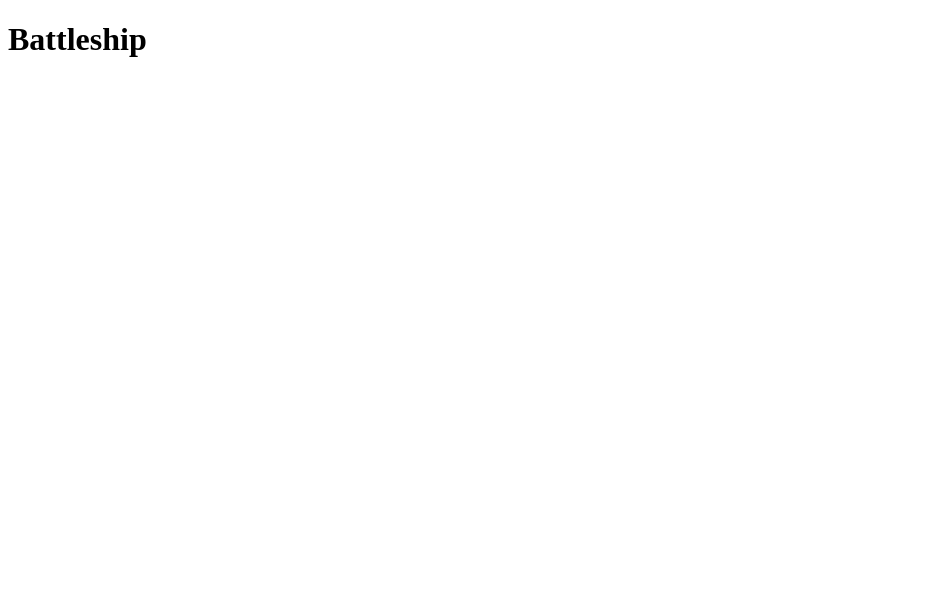
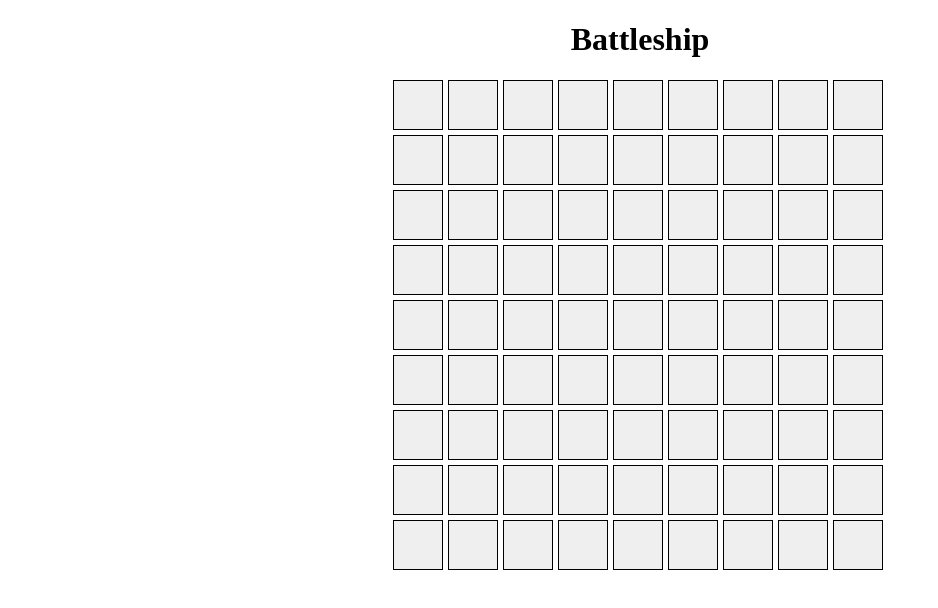
Before and after one commit to James-Jon27/battleship, a plain HTML site: page aa09-battleship-dom-temp/index.html in a window 1280 px wide. Shown: the whole page, without its empty margins (0-938 px from the left). Drawn offline with Linux system fonts and the light colour scheme.

Commit message:
Grid Made

```diff
--- a/aa09-battleship-dom-temp/assets/css/index.css
+++ b/aa09-battleship-dom-temp/assets/css/index.css
@@ -1 +1,17 @@
 /* Your code here */
+h1 {
+	display: flex;
+	justify-content: center;
+}
+#gameboard {
+	display: grid;
+	grid-template-columns: repeat(9, 55px);
+	grid-template-rows: repeat(9, 55px);
+	justify-content: center;
+}
+
+.cell {
+	border: 1px solid black;
+	height: 50px;
+	width: 50px;
+}
--- a/aa09-battleship-dom-temp/assets/js/index.js
+++ b/aa09-battleship-dom-temp/assets/js/index.js
@@ -6,4 +6,35 @@ let board = new Board(); // creates a new game board
 // Create the UI of the game using HTML elements based on this grid.
 console.log(board.grid);
 
-// Your code here
+const makeHit = (e) => {
+	e.preventDefault();
+	const cell = document.getElementsByClassName("cell");
+	console.log(cell);
+
+	row = cell.dataset.row;
+	col = cell.dataset.col;
+	if (!board.makeHit(row, col)) {
+		cell.target.backgroundColor = "red";
+	} else {
+		cell.target.innerText = board.makeHit(row, col);
+		cell.target.backgroundColor = "green";
+	}
+};
+
+document.addEventListener("DOMContentLoaded", () => {
+	const gameBoard = document.querySelector("#gameboard");
+
+	for (let i = 0; i < 9; i++) {
+		for (let j = 0; j < 9; j++) {
+			const square = document.createElement("button");
+			square.classList.add("cell");
+			square.dataset.row = i;
+			square.dataset.col = j;
+			gameBoard.appendChild(square);
+		}
+	}
+
+});
+
+const button = document.getElementsByClassName("cell");
+button.addEventListener("click", makeHit);
--- a/aa09-battleship-dom-temp/index.html
+++ b/aa09-battleship-dom-temp/index.html
@@ -11,6 +11,7 @@
 
 <body>
     <h1>Battleship</h1>
+    <div id="gameboard"></div>
 </body>
 
 </html>
```
Also changed, not shown: aa09-battleship-dom-temp/assets/js/board.js (line endings or trailing spaces).
